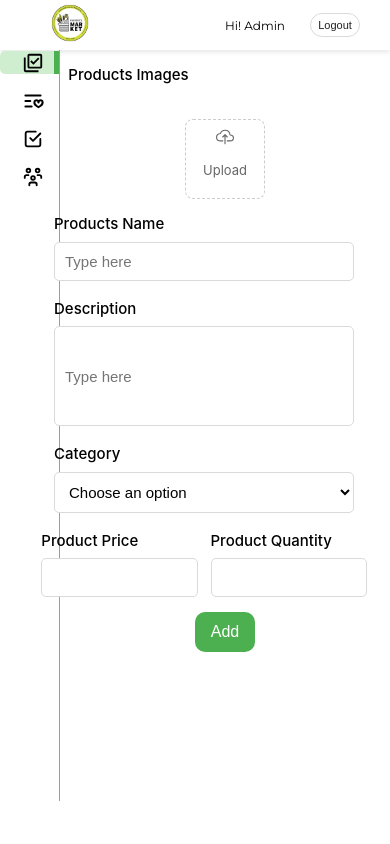
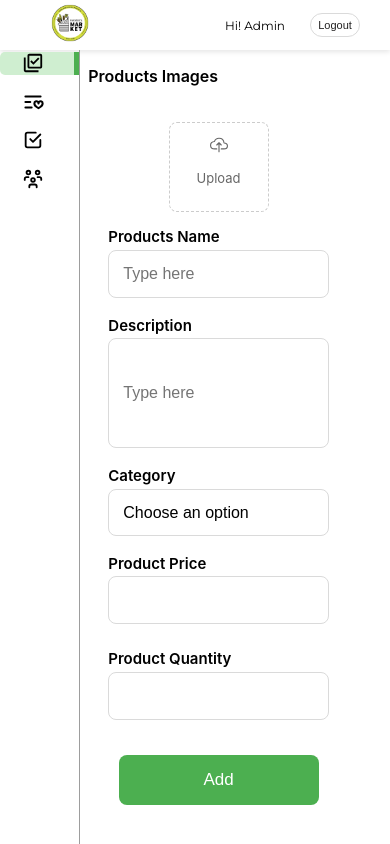
Before and after one commit to PiyushGoyal02/greencart_ecommers_frontend, a React (Create React App) app: page /adminhomepage in a window 390 px wide. Shown: the top 844 px of the page. Built offline with nearby package versions, Linux system fonts and the light colour scheme.

Commit message:
Updated CSS code for Admin and User

```diff
--- a/src/AdminSectionCSS/AdminHomePageCSS.css
+++ b/src/AdminSectionCSS/AdminHomePageCSS.css
@@ -56,8 +56,8 @@
     .AdminSidebardiv{
         /* margin-top: 15px; */
         overflow-y: hidden;
-        height: 89vh;
-        width: 60px;
+        height: 100vh;
+        width: 80px;
         border-right: 1px solid rgb(157, 157, 157);
     }
 
--- a/src/AdminSectionCSS/AdminOrderDetailsCSS.css
+++ b/src/AdminSectionCSS/AdminOrderDetailsCSS.css
@@ -72,7 +72,8 @@
   .order-card {
     flex-direction: column;
     align-items: flex-start;
-    padding: 12px;
+    padding: 15px;
+    width: 100%;
   }
 
   .order-left, .order-center, .order-right {
@@ -91,10 +92,19 @@
   .order-right p strong {
     font-size: 16px;
   }
+
+  .CustmoreID{
+    font-size: 10px;
+  }
 }
 
 /* Extra small screens <= 480px */
 @media (max-width: 480px) {
+
+  .CustmoreID{
+    font-size: 10px;
+  }
+
   .orders-container {
     padding: 12px;
   }
--- a/src/AdminSectionCSS/AdminSideAddproductsCSS.css
+++ b/src/AdminSectionCSS/AdminSideAddproductsCSS.css
@@ -142,21 +142,24 @@
 
 @media (max-width: 768px) {
   .MainDivAddProducts {
-        margin: 1%;
+    margin: 3%;
   }
 
   .productsImages {
-        font-size: 15px;
-        margin-left: 5px;
+    font-size: 16px;
+    margin-left: 0;
+    font-weight: 600;
   }
 
-    .labelText{
+  .labelText {
     font-size: 15px;
+    margin-left: 0;
+    font-weight: 600;
   }
 
   .singleImageBox {
-        width: 80px;
-        height: 80px;
+    width: 100px;
+    height: 90px;
     font-size: 13px;
   }
 
@@ -170,56 +173,72 @@
     margin-top: 8px;
   }
 
+  .image-container {
+    margin-left: 0;
+    flex-wrap: wrap;
+  }
+
   .LabelInputDiv {
-        gap: 5px;
-        display: flex;
-        align-items: start;
-        justify-content: start;
-        margin-left: -42px;
+    margin-left: 0;
+    width: 100%;
   }
 
   .ProductsName,
   .DescriptionText,
-    .OptionSection {
-        width: 300px;
-        font-size: 15px;
-        padding: 10px;
+  .OptionSection,
+  .ProdcutsPrice,
+  .ProductsQuantity {
+    width: 100%;
+    font-size: 16px;
+    padding: 14px;
+    margin-left: 0;
+    border-radius: 8px;
+    border: 1px solid #dadada;
+    background-color: white;
+    box-sizing: border-box;
   }
 
   .DescriptionText {
-        height: 100px;
+    height: 110px;
+  }
+
+  .OptionSection {
+    appearance: none;
+    -webkit-appearance: none;
+    -moz-appearance: none;
+    background-repeat: no-repeat;
+    background-position: right 10px center;
+    background-size: 20px;
+    padding-right: 35px;
   }
 
   .Productsprice-Productsquantity-MainDiv {
-        display: flex;
-        align-items: center;
-        justify-content: center;
-        gap: 55px;
+    flex-direction: column;
+    align-items: stretch;
+    gap: 10px;
   }
 
-    .ProdcutsPrice,
-    .ProductsQuantity {
+  .buttonDiv {
+    justify-content: center;
+    margin-top: 20px;
     width: 100%;
-        font-size: 15px;
-        padding: 10px;
   }
 
-    .buttonDiv{
-        display: flex;
-        justify-content: start;
-        align-items: start;
+  .AddButton {
+    width: 100%;
+    max-width: 200px;
+    height: 50px;
+    font-size: 17px;
+    background-color: #4caf50;
+    color: white;
+    border: none;
+    border-radius: 8px;
+    transition: 0.3s ease;
   }
 
-    .AddButton{
-        padding: 1%;
-        background-color: #4caf50;
-        border-color: #4caf50;
-        color: white;
-        border-style: none;
-        width: 60px;
-        height: 40px;
-        font-size: 16px;
-        border-radius: 10px;
-        transition: 0.5s;
+  .AddButton:hover {
+    background-color: #3e8e41;
+    transform: scale(1.03);
+    cursor: pointer;
   }
 }
--- a/src/AdminSectionCSS/AdminSideAllUsersCSS.css
+++ b/src/AdminSectionCSS/AdminSideAllUsersCSS.css
@@ -1,25 +1,25 @@
 .AllUserstext {
-  margin: 5%;
-  font-size: 1.5rem;
+  margin: 5% 0;
+  font-size: 1.6rem;
   text-align: center;
+  font-weight: bold;
+  color: #222;
 }
 
 .admin-main {
-  margin: 5%;
+  margin: 0 5%;
   overflow-y: auto;
   max-height: 480px;
   width: 100%;
 }
 
-/* Remove scrollbar styling */
+/* Hide scrollbars */
+.admin-main::-webkit-scrollbar {
+  display: none;
+}
 .admin-main {
-  overflow: auto;
   scrollbar-width: none;
   -ms-overflow-style: none;
-}
-
-.admin-main::-webkit-scrollbar {
-  display: none;
 }
 
 .admin-user-list {
@@ -28,49 +28,62 @@
   gap: 16px;
 }
 
+/* USER CARD */
 .user-card {
-  width: 650px;
+  width: 100%;
+  max-width: 700px;
   margin: 0 auto;
   display: flex;
   flex-direction: row;
   align-items: center;
-  background-color: white;
+  background-color: #ffffff;
   border: 1px solid #e0e0e0;
   padding: 16px;
-  border-radius: 10px;
-  box-shadow: 0 2px 6px rgba(0, 0, 0, 0.05);
+  border-radius: 12px;
+  box-shadow: 0 4px 8px rgba(0, 0, 0, 0.05);
   transition: all 0.2s ease-in-out;
 }
 
 .user-card:hover {
   transform: scale(1.01);
-  box-shadow: 0 4px 12px rgba(0, 0, 0, 0.1);
+  box-shadow: 0 6px 12px rgba(0, 0, 0, 0.08);
 }
 
 .user-icon {
-  font-size: 40px;
+  font-size: 48px;
   margin-right: 20px;
   color: #4caf50;
 }
 
+.user-details {
+  flex: 1;
+}
+
 .user-details h3 {
-  margin: 0 0 8px 0;
+  margin: 0 0 6px 0;
+  font-size: 1.1rem;
+  font-weight: 600;
   color: #333;
-  font-size: 1.1rem;
 }
 
 .user-details p {
   margin: 4px 0;
+  font-size: 0.95rem;
   color: #555;
-  font-size: 0.9rem;
+  word-wrap: break-word;
 }
 
-/* Responsive CSS for mobile phone */
+/* MOBILE STYLING */
 @media (max-width: 768px) {
+  .AllUserstext {
+    font-size: 1.4rem;
+    text-align: left;
+    padding-left: 5%;
+  }
+
   .admin-main {
-    margin: 5%;
-    max-height: none;
-    width: 100%;
+    margin: 0 5%;
+    max-height: unset;
   }
 
   .user-card {
@@ -80,28 +93,34 @@
   }
 
   .user-icon {
+    margin-right: 0;
     margin-bottom: 10px;
-    margin-right: 0;
   }
 
-  .user-details h3,
+  .user-details h3 {
+    font-size: 1rem;
+  }
+
   .user-details p {
-    font-size: 1rem;
+    font-size: 0.9rem;
   }
 }
 
 @media (max-width: 480px) {
   .AllUserstext {
-    font-size: 1.3rem;
-    text-align: start;
+    font-size: 1.2rem;
   }
 
   .user-card {
     padding: 10px;
+    border-radius: 10px;
   }
 
-  .user-details h3,
+  .user-details h3 {
+    font-size: 0.95rem;
+  }
+
   .user-details p {
-    font-size: 0.9rem;
+    font-size: 0.85rem;
   }
 }
--- a/src/Css-Code/AllProductsUICSS.css
+++ b/src/Css-Code/AllProductsUICSS.css
@@ -1,3 +1,11 @@
+/* General Reset for Body */
+body {
+  margin: 0;
+  padding: 0;
+  overflow-x: hidden;
+}
+
+/* Section Styling */
 .veggie-section {
   padding: 60px 20px;
   text-align: center;
@@ -15,16 +23,19 @@
   color: #333;
 }
 
+/* Grid Container */
 .veggie-grid {
   display: flex;
   justify-content: center;
   flex-wrap: wrap;
-  gap: 55px;
-  max-width: calc((200px * 5) + (55px * 4));
+  gap: 30px;
+  max-width: 100%;
   margin: 0 auto;
+  padding: 0 10px;
+  box-sizing: border-box;
 }
 
-
+/* Card Styling */
 .veggie-card {
   width: 200px;
   border: 1px solid #e0e0e0;
@@ -33,6 +44,7 @@
   transition: transform 0.3s ease, box-shadow 0.3s ease;
   background-color: #fff;
   box-shadow: 0 2px 8px rgba(0, 0, 0, 0.05);
+  box-sizing: border-box;
 }
 
 .veggie-card:hover {
@@ -104,3 +116,63 @@ h3 {
   background-color: #4caf50;
   color: #fff;
 }
+
+/* Mobile Responsive Styling */
+@media (max-width: 768px) {
+
+  .AllproductsText{
+    margin-top: 8%;
+  }
+
+  .veggie-section {
+    padding: 40px 10px;
+  }
+
+  .veggie-section h2 {
+    font-size: 22px;
+  }
+
+  .veggie-grid {
+    gap: 10px;
+    padding: 0 5px;
+  }
+
+  .veggie-card {
+    width: calc(50% - 10px); /* Two cards per row */
+    padding: 12px;
+  }
+
+  .veggie-card img {
+    width: 90px;
+    height: 90px;
+  }
+
+  .category {
+    font-size: 12px;
+  }
+
+  h3 {
+    font-size: 14px;
+  }
+
+  .stars {
+    font-size: 12px;
+  }
+
+  .stars .count {
+    font-size: 11px;
+  }
+
+  .price .new {
+    font-size: 13px;
+  }
+
+  .price .old {
+    font-size: 12px;
+  }
+
+  .add-btn {
+    font-size: 12px;
+    padding: 5px 10px;
+  }
+}
--- a/src/Css-Code/HomePageCSS.css
+++ b/src/Css-Code/HomePageCSS.css
@@ -270,4 +270,32 @@ h3 {
     object-fit: cover;
     object-position: center;
   }
+
+  .newsletter-title{
+    font-size: 19px;
+  }
+
+  newsletter-subtitle{
+    font-size: 15px;
+  }
+
+  .newsletter-input {
+    flex: 1;
+    padding: 10px 4px;
+    font-size: 1rem;
+    border: 1px solid #ccc;
+    border-radius: 6px 0 0 6px;
+    outline: none;
+  }
+
+  .newsletter-button {
+    background-color: #40b883;
+    color: white;
+    padding: 11px 12px;
+    border: none;
+    border-radius: 0 6px 6px 0;
+    cursor: pointer;
+    font-size: 1rem;
+    transition: background-color 0.3s ease;
+  }
 }
--- a/src/Navbar-Sections/AdminNavbar.js
+++ b/src/Navbar-Sections/AdminNavbar.js
@@ -13,7 +13,7 @@ function AdminNavbar() {
 
             <div className="HeyAdmintext-Logoutbutton">
                 <p>Hi! Admin</p>
-                <button className="LogoutButton">Logout</button>
+                <button onClick={() => Navigator('/adminloginsignup')} className="LogoutButton">Logout</button>
             </div>
         </div>
     );
```
Lines whose indentation alone changed are shown as unchanged.
